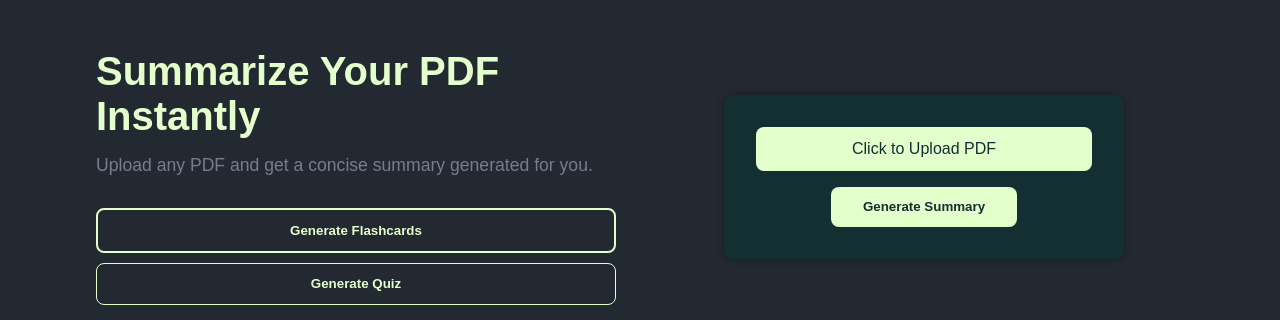
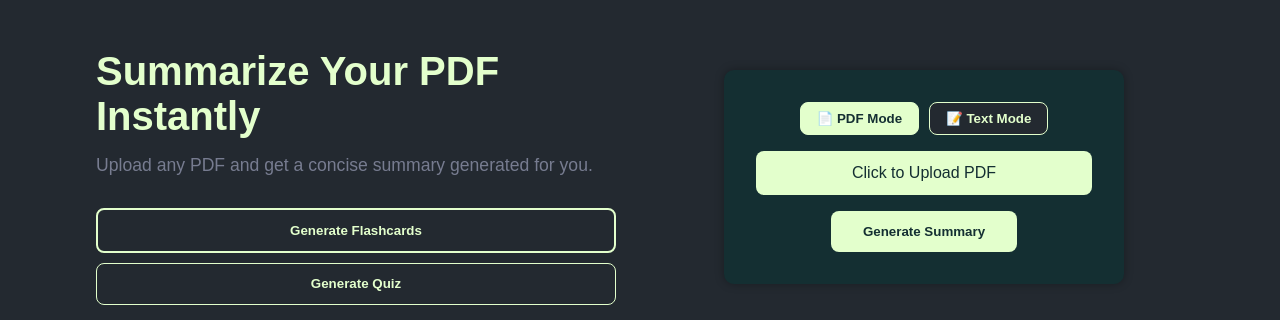
Before and after one commit to YashRajput74/sahajMarg, a React (Vite) app: page /pdf-summarizer in a window 1280 px wide. Shown: the part 480-800 px from the top of the page. Built offline with nearby package versions, Linux system fonts and the light colour scheme.

Commit message:
done the api is working

```diff
--- a/src/pages/PdfSummarizer.css
+++ b/src/pages/PdfSummarizer.css
@@ -113,3 +113,50 @@
     font-size: 0.95rem;
     line-height: 1.5;
 }
+
+.mode-toggle {
+    display: flex;
+    justify-content: center;
+    gap: 10px;
+    margin-bottom: 1rem;
+}
+
+.toggle-btn {
+    background-color: var(--tertiary-color);
+    color: var(--secondary-color);
+    border: 1px solid var(--secondary-color);
+    padding: 0.5rem 1rem;
+    border-radius: 8px;
+    cursor: pointer;
+    transition: 0.3s;
+    font-weight: 600;
+}
+
+.toggle-btn:hover {
+    background-color: var(--secondary-color);
+    color: var(--tertiary-color);
+}
+
+.toggle-btn.active {
+    background-color: var(--secondary-color);
+    color: var(--primary-color);
+    border-color: var(--secondary-color);
+}
+
+.text-input {
+    width: 100%;
+    border-radius: 8px;
+    padding: 1rem;
+    border: 1px solid #ddd;
+    resize: none;
+    font-size: 1rem;
+    outline: none;
+    color: #333;
+    background-color: #fafafa;
+    transition: 0.3s;
+}
+
+.text-input:focus {
+    border-color: var(--secondary-color);
+    background-color: #fff;
+}
--- a/src/pages/PdfSummarizer.jsx
+++ b/src/pages/PdfSummarizer.jsx
@@ -5,7 +5,9 @@ import Footer from "../components/Footer";
 import "./PdfSummarizer.css";
 
 export default function PdfSummarizer() {
+    const [mode, setMode] = useState("pdf"); // "pdf" or "text"
     const [file, setFile] = useState(null);
+    const [text, setText] = useState("");
     const [summary, setSummary] = useState("");
     const [loading, setLoading] = useState(false);
     const navigate = useNavigate();
@@ -17,8 +19,12 @@ export default function PdfSummarizer() {
 
     const handleSummarize = async () => {
         setLoading(true);
+        setSummary("");
 
         try {
+            let response;
+
+            if (mode === "pdf") {
                 let docxFile = file;
 
                 // ✅ Try to use the last converted DOCX from localStorage
@@ -26,7 +32,6 @@ export default function PdfSummarizer() {
                 if (!docxFile && lastConverted) {
                     const parsed = JSON.parse(lastConverted);
                     if (parsed.FileData) {
-                    // Convert base64 to a Blob (so it behaves like a File)
                         const byteCharacters = atob(parsed.FileData);
                         const byteNumbers = new Array(byteCharacters.length)
                             .fill()
@@ -43,10 +48,19 @@ export default function PdfSummarizer() {
                 const formData = new FormData();
                 formData.append("file", docxFile);
 
-            const response = await fetch("http://localhost:5000/summarize", {
+                response = await fetch("http://localhost:5000/summarize", {
                     method: "POST",
                     body: formData,
                 });
+            } else {
+                if (!text.trim()) return alert("Please enter or paste some text.");
+
+                response = await fetch("http://localhost:5000/summarize", {
+                    method: "POST",
+                    headers: { "Content-Type": "application/json" },
+                    body: JSON.stringify({ text }),
+                });
+            }
 
             const data = await response.json();
             if (data.summary) {
@@ -57,7 +71,7 @@ export default function PdfSummarizer() {
             }
         } catch (err) {
             console.error(err);
-            alert("Something went wrong.");
+            alert("Something went wrong while summarizing.");
         } finally {
             setLoading(false);
         }
@@ -69,8 +83,12 @@ export default function PdfSummarizer() {
 
             <main className="pdf-summarizer-page">
                 <div className="left-section">
-                    <h1>Summarize Your PDF Instantly</h1>
-                    <p>Upload any PDF and get a concise summary generated for you.</p>
+                    <h1>{mode === "pdf" ? "Summarize Your PDF Instantly" : "Summarize Any Text Instantly"}</h1>
+                    <p>
+                        {mode === "pdf"
+                            ? "Upload any PDF and get a concise summary generated for you."
+                            : "Paste or type text below and get a summarized version instantly."}
+                    </p>
 
                     <div className="utility-buttons">
                         <button className="switch-btn" onClick={() => navigate("/generate-flashcard")}>
@@ -85,6 +103,23 @@ export default function PdfSummarizer() {
 
                 <div className="right-section">
                     <div className="upload-box">
+                        <div className="mode-toggle">
+                            <button
+                                className={`toggle-btn ${mode === "pdf" ? "active" : ""}`}
+                                onClick={() => setMode("pdf")}
+                            >
+                                📄 PDF Mode
+                            </button>
+                            <button
+                                className={`toggle-btn ${mode === "text" ? "active" : ""}`}
+                                onClick={() => setMode("text")}
+                            >
+                                📝 Text Mode
+                            </button>
+                        </div>
+
+                        {mode === "pdf" ? (
+                            <>
                                 <label className="file-label">
                                     <input
                                         type="file"
@@ -94,6 +129,18 @@ export default function PdfSummarizer() {
                                     />
                                     {file ? file.name : "Click to Upload PDF"}
                                 </label>
+                            </>
+                        ) : (
+                            <>
+                                <textarea
+                                    className="text-input"
+                                    rows={8}
+                                    placeholder="Paste or type your text here..."
+                                    value={text}
+                                    onChange={(e) => setText(e.target.value)}
+                                />
+                            </>
+                        )}
 
                         <button
                             className="convert-btn"
```
Lines whose indentation alone changed are shown as unchanged.
